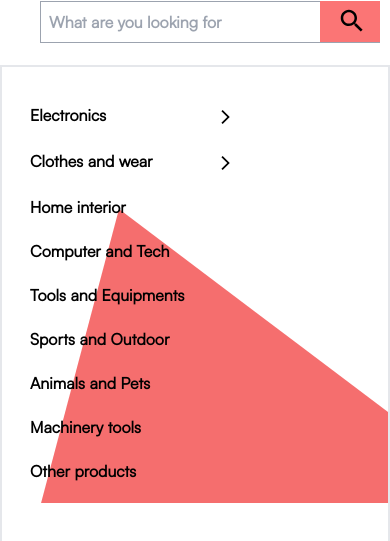
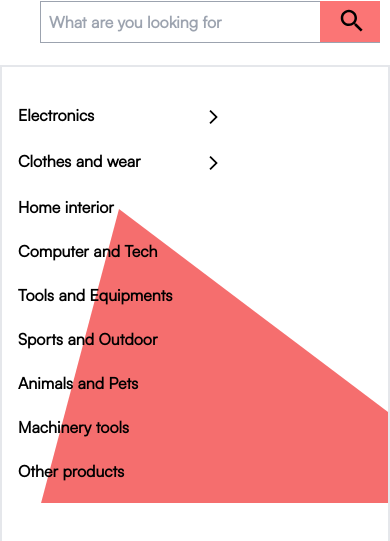
Before and after one commit to SimplifiedWeb/E-Commerce, a React (Vite) app: page / in a window 390 px wide. Shown: the part 166-707 px from the top of the page. Built offline with nearby package versions, Linux system fonts and the light colour scheme; no server answers; the database is empty.

Commit message:
little issue

```diff
--- a/src/components/pages/home/Section_One/categories/Category.jsx
+++ b/src/components/pages/home/Section_One/categories/Category.jsx
@@ -36,7 +36,7 @@ const Category = () => {
       ></div>
 
       <ul
-        className="categories flex flex-col gap-3 p-4 pl-6 items-start"
+        className="categories flex flex-col gap-3 p-4 pl-6 sm:pl-3 items-start"
         // style={{ clipPath: "polygon(100% 0, 0 100%, 100% 100%)" }}
       >
         <li
--- a/src/index.css
+++ b/src/index.css
@@ -45,9 +45,10 @@ body {
     /* Add a bottom border to separate categories */
 }
 
-@media screen and (min-width: 600px) {
+@media screen and (max-width: 600px) {
     .icon-box {
         width: calc(50% - 20px);
+
         /* Display two categories side by side with margin in between */
         margin-right: 20px;
         border-bottom: none;
```
